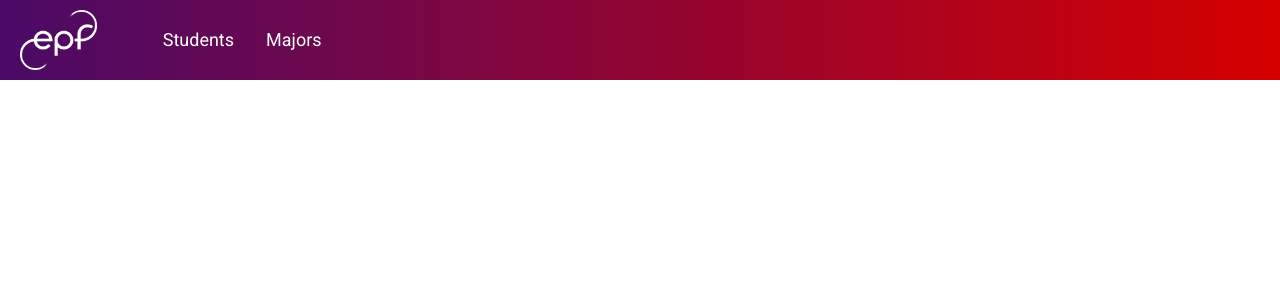
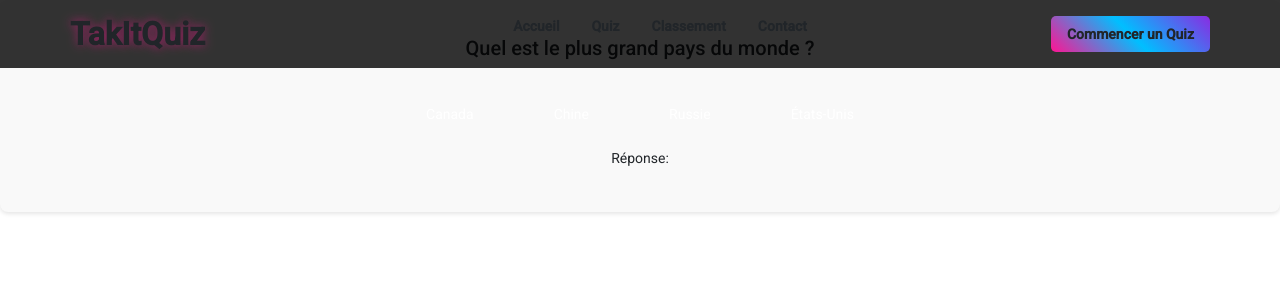
Before and after one commit to Tiyann44/Le-Takifront, an Angular app: page /quiz in a window 1280 px wide. Before the commit this address led to /. Shown: the top 300 px of the page. Built offline with nearby package versions, Linux system fonts and the light colour scheme.

Commit message:
home page + test ts avec question component

```diff
--- /dev/null
+++ b/src/app/Quizz/quizz.component.html
@@ -0,0 +1,10 @@
+<div class="quiz-container">
+    <h2>Quel est le plus grand pays du monde ?</h2>
+    <div class="quiz-options">
+        <button>Canada</button>
+        <button>Chine</button>
+        <button>Russie</button>
+        <button>États-Unis</button>
+    </div>
+    <p>Réponse: <span id="result"></span></p>  <!-- Affiche le résultat ici -->
+</div>
--- /dev/null
+++ b/src/app/Quizz/quizz.component.scss
@@ -0,0 +1,22 @@
+.quiz-container {
+  padding: 2rem;
+  background-color: #f9f9f9;
+  border-radius: 8px;
+  box-shadow: 0 2px 4px rgba(0, 0, 0, 0.1);
+  text-align: center;
+}
+
+.quiz-options button {
+  background-color: var(--primary-color);
+  color: #fff;
+  border: none;
+  padding: 1rem 2rem;
+  border-radius: 5px;
+  margin: 0.5rem;
+  cursor: pointer;
+  transition: background-color 0.3s ease;
+}
+
+.quiz-options button:hover {
+  background-color: #2980b9;
+}
--- a/src/app/app-routing.module.ts
+++ b/src/app/app-routing.module.ts
@@ -9,9 +9,11 @@ import { MajorsComponent } from "majors/majors.component"
 import { MajorsResolver } from "majors/majors.resolver"
 import { MajorStudentsResolver } from "majors/major-students/major-students.resolver"
 import { MajorStudentsComponent } from "majors/major-students/major-students.component"
+import {QuizzComponent} from "./Quizz/quizz.component";
 
 const routes: Routes = [
   { path: "", component: HomeComponent },
+  { path: 'quiz', component: QuizzComponent },
   {
     path: "students",
     component: StudentsComponent,
--- a/src/app/app.module.ts
+++ b/src/app/app.module.ts
@@ -15,6 +15,7 @@ import { MatButtonModule } from "@angular/material/button"
 import { MajorsComponent } from "majors/majors.component"
 import { MajorStudentsComponent } from "majors/major-students/major-students.component"
 import { HttpClientModule } from "@angular/common/http"
+import {QuizzComponent} from "./Quizz/quizz.component";
 
 @NgModule({
   declarations: [
@@ -25,6 +26,7 @@ import { HttpClientModule } from "@angular/common/http"
     StudentDetailsComponent,
     MajorsComponent,
     MajorStudentsComponent,
+    QuizzComponent,
   ],
   imports: [
     BrowserModule,
--- a/src/app/home/home.component.html
+++ b/src/app/home/home.component.html
@@ -1,32 +1,106 @@
-<div class="left">
-  <span class="title">Bonjour à toi jeune Peufien !</span>
-  <p>Nous sommes heureux de t'accueillir pour ce cours de Java Spring Angular !
-    <img src="assets/soleil.gif" class="sun">
-  </p>
-  <span class="title">Comment se passe ce cours : </span>
-  <div class="card-group">
-    <div class="card">
-      <img class="card-img-top" src="assets/img1.png" alt="Card image cap">
-      <div class="card-body">
-        <p class="card-text">Tu réalises un projet from scratch</p>
+<html><head><base href="https://takitquiz.com/">
+    <title>TakItQuiz - Testez vos connaissances !</title>
+    </head>
+<body>
+
+<main>
+    <section class="hero">
+        <div class="hero-content">
+            <h1>Testez vos connaissances !</h1>
+            <p>Découvrez nos quiz passionnants et relevez le défi.</p>
+            <a href="/jouer" class="play-button">Jouer Maintenant</a>
+        </div>
+    </section>
+
+    <section class="quiz-gallery container">
+        <h2>Nos Quiz Populaires</h2>
+        <div class="quiz-grid">
+            <div class="quiz-card">
+                <img src="cinema-quiz.jpg" alt="Affiche de film pour le quiz cinéma" width="250" height="200">
+                <div class="quiz-card-content">
+                    <h3>Quiz Cinéma</h3>
+                    <a href="/quiz/cinema" class="start-quiz-button">Commencer</a>
                 </div>
             </div>
-    <div class="card">
-      <img class="card-img-top" src="assets/img2.png" alt="Card image cap">
-      <div class="card-body">
-        <p class="card-text">Tu as un max de fun en travaillant en équipe!</p>
+            <div class="quiz-card">
+                <img src="history-quiz.jpg" alt="Image historique pour le quiz d'histoire" width="250" height="200">
+                <div class="quiz-card-content">
+                    <h3>Quiz Histoire</h3>
+                    <a href="/quiz/histoire" class="start-quiz-button">Commencer</a>
                 </div>
             </div>
-    <div class="card">
-      <img class="card-img-top" src="assets/img3.png" alt="Card image cap">
-      <div class="card-body">
-        <p class="card-text">Tes profs sont prêts à voler à ton secours à tout moment !</p>
+            <div class="quiz-card">
+                <img src="science-quiz.jpg" alt="Image scientifique pour le quiz de sciences" width="250" height="200">
+                <div class="quiz-card-content">
+                    <h3>Quiz Sciences</h3>
+                    <a href="/quiz/sciences" class="start-quiz-button">Commencer</a>
+                </div>
+            </div>
+            <div class="quiz-card">
+                <img src="music-quiz.jpg" alt="Image musicale pour le quiz de musique" width="250" height="200">
+                <div class="quiz-card-content">
+                    <h3>Quiz Musique</h3>
+                    <a href="/quiz/musique" class="start-quiz-button">Commencer</a>
                 </div>
             </div>
         </div>
-  <p>Nous sommes là pour t'aider et t'accompagner pendant 4 journées de TP. N'hésite pas si tu as la moindre question
-    ! </p>
+    </section>
+</main>
+
+<footer>
+    <div class="container footer-content">
+        <ul class="footer-links">
+            <li><a href="/contact">Contact</a></li>
+            <li><a href="/conditions">Conditions Générales</a></li>
+            <li><a href="/a-propos">À propos</a></li>
+        </ul>
+        <div class="social-icons">
+            <a href="https://facebook.com/takitquiz" aria-label="Facebook"><i class="fab fa-facebook"></i></a>
+            <a href="https://twitter.com/takitquiz" aria-label="Twitter"><i class="fab fa-twitter"></i></a>
+            <a href="https://instagram.com/takitquiz" aria-label="Instagram"><i class="fab fa-instagram"></i></a>
         </div>
-<div class="right">
-  <img src="assets/homepage-cat.png">
     </div>
+</footer>
+
+<script src="https://kit.fontawesome.com/your-fontawesome-kit.js" crossorigin="anonymous"></script>
+<script>
+    // Add smooth scrolling
+    document.querySelectorAll('a[href^="#"]').forEach(anchor => {
+        anchor.addEventListener('click', function (e) {
+            e.preventDefault();
+            document.querySelector(this.getAttribute('href')).scrollIntoView({
+                behavior: 'smooth'
+            });
+        });
+    });
+
+    // Add animation to quiz cards on scroll
+    const quizCards = document.querySelectorAll('.quiz-card');
+    const observer = new IntersectionObserver(entries => {
+        entries.forEach(entry => {
+            if (entry.isIntersecting) {
+                entry.target.style.opacity = 1;
+                entry.target.style.transform = 'translateY(0)';
+            }
+        });
+    }, { threshold: 0.1 });
+
+    quizCards.forEach(card => {
+        card.style.opacity = 0;
+        card.style.transform = 'translateY(20px)';
+        card.style.transition = 'opacity 0.5s ease, transform 0.5s ease';
+        observer.observe(card);
+    });
+
+    // Add neon glow effect to buttons
+    const buttons = document.querySelectorAll('.cta-button, .play-button, .start-quiz-button');
+    buttons.forEach(button => {
+        button.addEventListener('mouseover', () => {
+            button.style.boxShadow = '0 0 10px #FF1493, 0 0 20px #FF1493, 0 0 30px #FF1493';
+        });
+        button.addEventListener('mouseout', () => {
+            button.style.boxShadow = 'none';
+        });
+    });
+</script>
+</body>
--- a/src/app/home/home.component.scss
+++ b/src/app/home/home.component.scss
@@ -1,53 +1,72 @@
-:host {
+@import url('https://fonts.googleapis.com/css2?family=Poppins:wght@400;600;700&display=swap');
+
+:root {
+  --primary-color: #FF1493; /* Rose vif pour TakItQuiz */
+  --secondary-color: #00BFFF; /* Bleu vif */
+  --accent-color: #8A2BE2; /* Bleu violet */
+  --text-color: #FFFFFF;
+  --bg-color: #000000;
+}
+
+.hero {
+  background: linear-gradient(rgba(0, 0, 0, 0.7), rgba(0, 0, 0, 0.7)), url('quiz-bg.jpg');
+  background-size: cover;
+  background-position: center;
+  height: 70vh;
   display: flex;
   align-items: center;
-  margin: 25px;
+  justify-content: center;
+  text-align: center;
+  color: var(--text-color);
+  margin-top: 4rem;
 
-  .title {
-    text-align: center;
-    font-family: Caveat, sans-serif;
-    font-size: 3.5em;
-    font-weight: 700;
-    margin: 30px 0;
+  h1 {
+    font-size: 3rem;
+    margin-bottom: 1rem;
+    text-shadow: 0 0 10px rgba(255, 20, 147, 0.5);
   }
 
   p {
+    font-size: 1.2rem;
+    margin-bottom: 2rem;
+  }
+}
+
+.quiz-gallery {
+  padding: 4rem 0;
+
+  h2 {
     text-align: center;
-    margin-top: 30px;
-    font-size: 1.3em;
+    margin-bottom: 2rem;
+    color: var(--primary-color);
   }
+}
 
-  .left {
-    width: 50%;
-    height: 100%;
-    display: flex;
-    flex-direction: column;
+.quiz-grid {
+  display: grid;
+  grid-template-columns: repeat(auto-fit, minmax(250px, 1fr));
+  gap: 2rem;
 
-    .sun {
-      width: 90px;
-      margin-left: 35px;
+  .quiz-card {
+    background-color: rgba(255, 255, 255, 0.1);
+    border-radius: 10px;
+    overflow: hidden;
+    box-shadow: 0 4px 6px rgba(255, 255, 255, 0.1);
+    transition: transform 0.3s ease;
+
+    &:hover {
+      transform: translateY(-5px);
     }
 
-    .card {
-      border: none;
-      display: flex;
-      align-items: baseline;
+    img {
+      width: 100%;
+      height: 200px;
+      object-fit: cover;
+    }
 
-      .card-text {
-        font-family: "Dancing Script", sans-serif;
-        font-size: x-large;
-        margin-top: 0
-      }
-    }
-  }
-
-  .right {
-    width: 50%;
-    display: flex;
-    justify-content: center;
-
-    img {
-      width: 80%;
+    h3 {
+      margin-bottom: 0.5rem;
+      color: var(--primary-color);
     }
   }
 }
--- a/src/app/navbar/navbar.component.html
+++ b/src/app/navbar/navbar.component.html
@@ -1,9 +1,12 @@
-<nav>
-  <div>
-    <img src="assets/logo-epf.png" routerLink="">
-    <mat-nav-list>
-      <a mat-list-item routerLink="{{link.href}}" routerLinkActive="active"
-         *ngFor="let link of links">{{ link.name }}</a>
-    </mat-nav-list>
-  </div>
-</nav>
+<header>
+    <nav class="container">
+        <div class="logo">TakItQuiz</div>
+        <ul class="nav-links">
+            <li><a href="/">Accueil</a></li>
+            <li><a href="/quiz">Quiz</a></li>
+            <li><a href="/classement">Classement</a></li>
+            <li><a href="/contact">Contact</a></li>
+        </ul>
+        <a href="/commencer" class="cta-button">Commencer un Quiz</a>
+    </nav>
+</header>
--- a/src/app/navbar/navbar.component.scss
+++ b/src/app/navbar/navbar.component.scss
@@ -1,42 +1,64 @@
-@use "src/theme";
+@import url('https://fonts.googleapis.com/css2?family=Poppins:wght@400;600;700&display=swap');
 
-nav {
-  height: 80px;
-  background: linear-gradient(to right, theme.$common-purple, theme.$common-red);
+:root {
+  --primary-color: #FF1493; /* Rose vif pour TakItQuiz */
+  --text-color: #FFFFFF;
+}
 
-  div {
-    height: 100%;
+header {
+  background-color: rgba(0, 0, 0, 0.8);
+  box-shadow: 0 2px 5px rgba(255, 255, 255, 0.1);
+  position: fixed;
+  width: 100%;
+  top: 0;
+  z-index: 1000;
+
+  nav {
     display: flex;
+    justify-content: space-between;
     align-items: center;
+    padding: 1rem 0;
 
-    img {
-      margin-left: 20px;
-      height: 60px;
-      transition: .3s;
+    .logo {
+      font-size: 2rem;
+      font-weight: 700;
+      color: var(--primary-color);
+      text-shadow: 0 0 10px rgba(255, 20, 147, 0.5);
+    }
 
-      &:hover {
-        transform: scale(1.1);
+    .nav-links {
+      display: flex;
+      list-style: none;
+
+      li {
+        margin-left: 2rem;
+
+        a {
+          text-decoration: none;
+          color: var(--text-color);
+          font-weight: 600;
+          transition: color 0.3s ease;
+
+          &:hover {
+            color: var(--primary-color);
+          }
+        }
       }
     }
 
-    .active {
-      text-decoration: underline;
+    .cta-button {
+      background: linear-gradient(45deg, #FF1493, #00BFFF, #8A2BE2);
+      color: var(--text-color);
+      padding: 0.5rem 1rem;
+      border-radius: 5px;
+      text-decoration: none;
+      font-weight: 600;
+      transition: all 0.3s ease;
+
+      &:hover {
+        opacity: 0.9;
+        transform: scale(1.05);
+      }
     }
   }
 }
-
-.mat-nav-list {
-  margin-left: 50px;
-  padding: 0;
-  display: flex;
-}
-
-.mat-list-base .mat-list-item {
-  font-size: large;
-  color: theme.$white;
-  transition: .3s;
-
-  &:hover {
-    transform: scale(1.2);
-  }
-}
```
Also changed, not shown: src/app/Quizz/quizz.component.ts (added, +10 -0 lines), 2 other files (tests, documents, lock files or other folders). Lines whose indentation alone changed are shown as unchanged.
